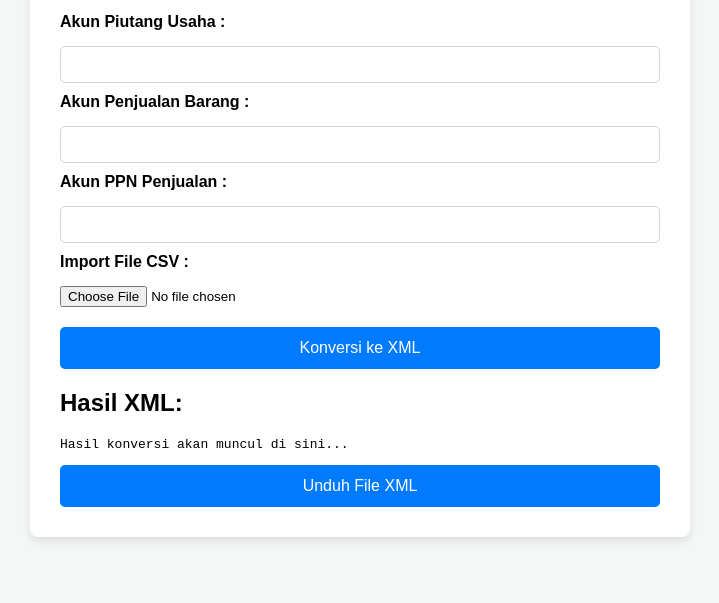
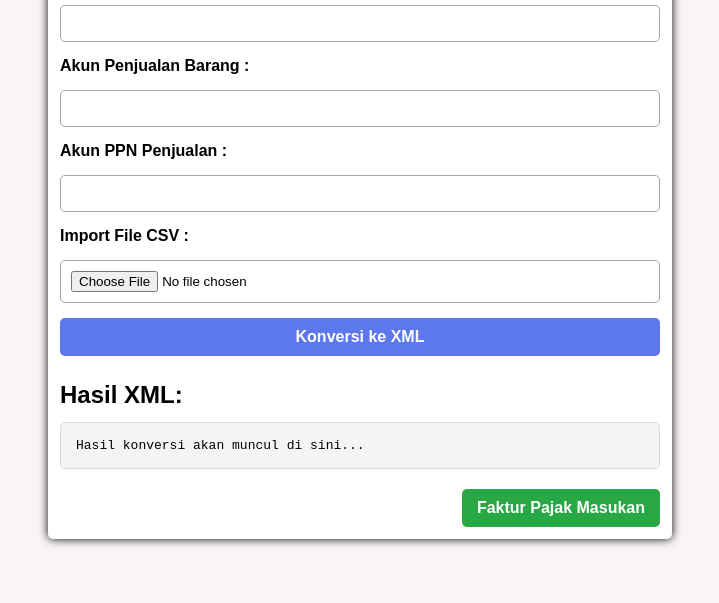
Before and after one commit to Vill0701/Project-Converter-Journal-Accurate, a plain HTML site: page index.html in a window 1280 px wide. Shown: the part 197-800 px from the top of the page, without its empty margins (280-999 px from the left). Drawn offline with Linux system fonts and the light colour scheme.

Commit message:
Merapikan file index html dan memberikan style dengan CSS

```diff
--- a/index.html
+++ b/index.html
@@ -10,7 +10,6 @@
     <main class="container">
       <h1>Data Faktur Pajak menjadi XML</h1>
       <p>Masukan nomor akun yang sesuai dengan Database Accurate anda!</p>
-
       <div class="form-group">
         <label for="payableAccount">Akun Piutang Usaha :</label>
         <input type="text" id="payableAccount" />
@@ -19,15 +18,17 @@
         <label for="salesTaxAccount">Akun PPN Penjualan :</label>
         <input type="text" id="salesTaxAccount" />
         <label for="taxInvoiceCSV">Import File CSV :</label>
-        <input type="file" id="taxInvoiceCSV" accept=".csv" />
+        <input type="file" id="taxInvoiceCSV" accept=".CSV" />
+        <button id="convertButton">Konversi ke XML</button>
       </div>
-
-      <button id="convertButton">Konversi ke XML</button>
-
-      <h2>Hasil XML:</h2>
-      <pre><code id="xmlOutput">Hasil konversi akan muncul di sini...</code></pre>
-
-      <a id="downloadLink" class="hidden">Unduh File XML</a>
+      <div class="container-result">
+        <h2>Hasil XML:</h2>
+        <pre><code id="xmlOutput">Hasil konversi akan muncul di sini...</code></pre>
+        <a id="downloadLink" class="hidden">Unduh File XML</a>
+      </div>
+      <div class="container-next-page">
+        <a href="purchase.html" id="purchaseTaxInvoice">Faktur Pajak Masukan</a>
+      </div>
     </main>
 
     <script src="script.js"></script>
--- a/style.css
+++ b/style.css
@@ -1,21 +1,23 @@
 body {
   margin: 0;
-  color: #000000;
   display: flex;
+  flex-direction: column;
   justify-content: center;
   align-items: center;
+  background-color: rgb(250, 245, 245);
   font-family: sans-serif;
-  background-color: #f4f7f6;
   min-height: 100vh;
 }
 
 .container {
-  background-color: #ffffff;
-  padding: 30px;
-  border-radius: 8px;
-  box-shadow: 0 4px 10px rgba(0, 0, 0, 0.1);
+  max-width: 600px;
   width: 90%;
-  max-width: 600px;
+  justify-content: center;
+  align-content: center;
+  background-color: white;
+  border-radius: 5px;
+  padding: 12px;
+  box-shadow: 0px 0px 10px 0px;
 }
 
 .container h1,
@@ -23,53 +25,89 @@ p {
   text-align: center;
 }
 
+.container h1 {
+  margin-top: 0;
+  color: #333;
+}
+
 .form-group {
   display: flex;
   flex-direction: column;
-  justify-content: center;
-  margin-bottom: 20px;
-  gap: 10px;
+  gap: 15px;
+  margin-bottom: 25px;
 }
 
 .form-group label {
-  margin-bottom: 5px;
   font-weight: bold;
 }
 
-input[type="text"] {
+.form-group input[type="text"],
+.form-group input[type="file"] {
   width: 100%;
   padding: 10px;
-  border: 1px solid #ced4da;
+  box-sizing: border-box;
+  border: 1px solid rgb(167, 166, 166);
   border-radius: 5px;
-  box-sizing: border-box;
 }
 
-/* .submit,
-h2,
-pre,
-a {
-  display: flex;
-  margin-top: 10px;
-  justify-content: center;
-} */
-
-button,
+#convertButton,
 #downloadLink {
-  display: block;
   width: 100%;
-  padding: 12px;
+  color: white;
+  background-color: rgb(93, 119, 236);
+  padding: 10px;
+  font-size: 16px;
+  font-weight: bold;
+  border-radius: 5px;
   border: none;
-  border-radius: 5px;
-  background-color: #007bff;
-  color: white;
-  font-size: 16px;
-  cursor: pointer;
+  box-sizing: border-box;
   text-align: center;
   text-decoration: none;
-  box-sizing: border-box;
+  cursor: pointer;
+  transition: background-color 0.2s;
 }
 
-button:hover,
+#convertButton:hover,
 #downloadLink:hover {
-  background-color: #0056b3;
+  background-color: #4a62c8;
 }
+
+.container-result h2 {
+  margin-top: 0;
+  margin-bottom: 10px;
+}
+
+pre {
+  background-color: #f4f4f4;
+  border: 1px solid #ddd;
+  padding: 15px;
+  border-radius: 5px;
+  white-space: pre-wrap;
+  word-wrap: break-word;
+  max-height: 300px;
+  overflow-y: auto;
+}
+
+.container-next-page {
+  display: flex;
+  justify-content: flex-end;
+  margin-top: 20px;
+}
+
+#purchaseTaxInvoice {
+  background-color: #28a745;
+  padding: 10px 15px;
+  border-radius: 5px;
+  color: white;
+  text-decoration: none;
+  font-weight: bold;
+  transition: background-color 0.2s;
+}
+
+#purchaseTaxInvoice:hover {
+  background-color: #1d7832;
+}
+
+.hidden {
+  display: none;
+}
```
Also changed, not shown: README.md.
